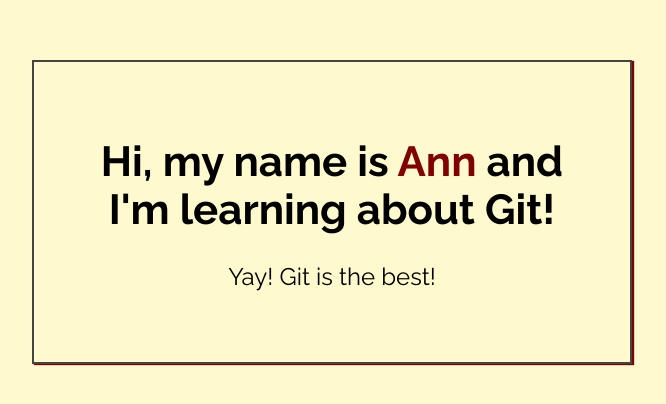
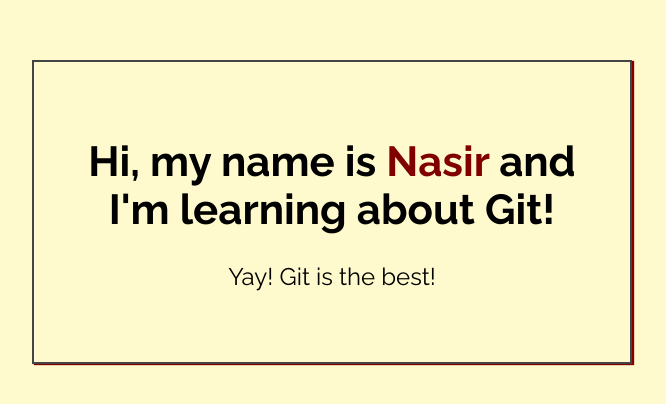
Before and after one commit to Nasirkhan294/my-color-palette, a plain HTML site: page index.html in a window 1280 px wide. Shown: the part 188-592 px from the top of the page, without its empty margins (308-974 px from the left). Drawn offline with Linux system fonts and the light colour scheme.

Commit message:
Updated name to index.html

```diff
--- a/index.html
+++ b/index.html
@@ -14,7 +14,7 @@
 <body>
 
     <div class="greeting">
-        <h1>Hi, my name is <span class="highlight">Ann</span> and I'm learning about Git! </h1>
+        <h1>Hi, my name is <span class="highlight">Nasir</span> and I'm learning about Git! </h1>
 
         <p>Yay! Git is the best!</p>
     </div>
```
